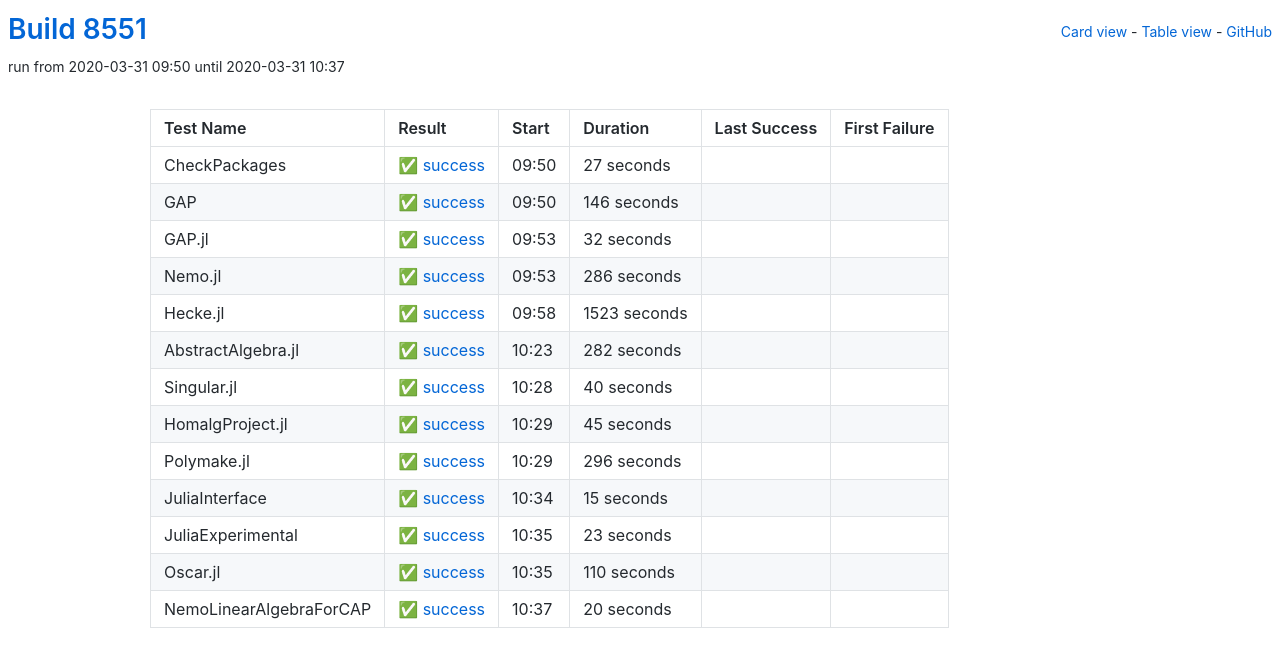
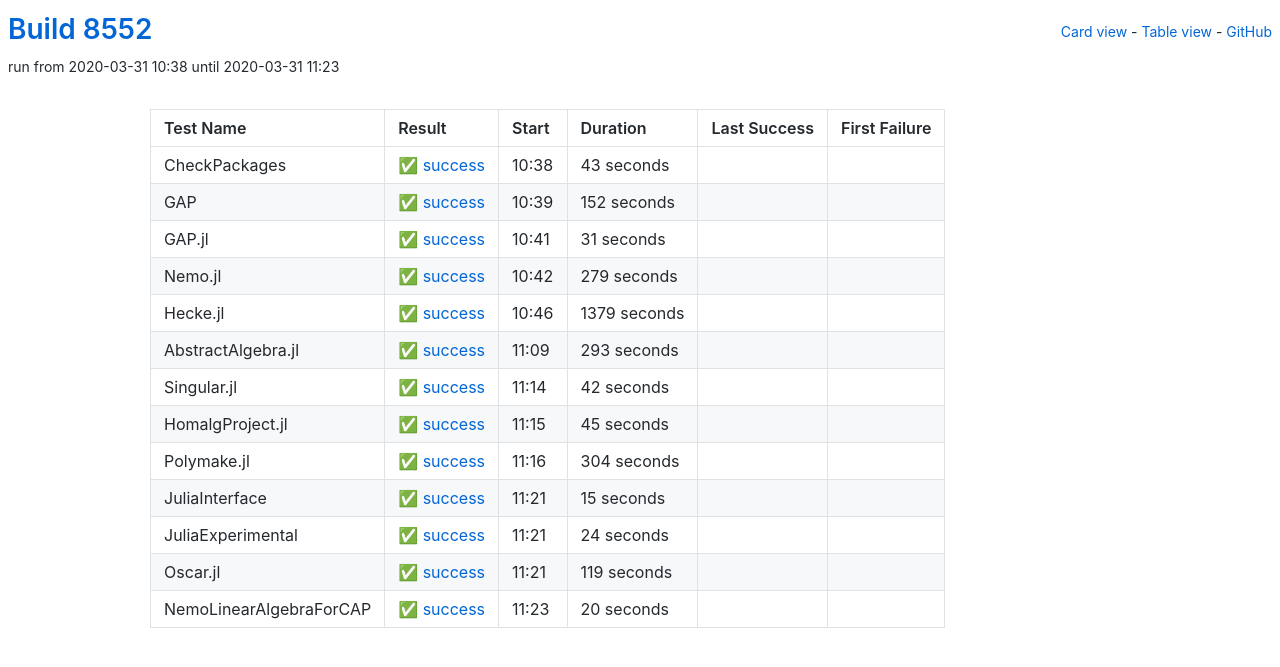
Before and after one commit to oscar-system/oscar-ci-status, a Jekyll site: the page built from table.html, in a window 1280 px wide. Shown: the top 667 px of the page. Built offline with Jekyll 4.4.1, drawn with Linux system fonts in a browser that asks for light colours.

Commit message:
Build 8552

```diff
--- a/_data/ci.yml
+++ b/_data/ci.yml
@@ -1,82 +1,82 @@
-build: 8551
-build_url: https://oscarci.mathematik.uni-kl.de/job/oscar/8551/
+build: 8552
+build_url: https://oscarci.mathematik.uni-kl.de/job/oscar/8552/
 job: oscar
 tests:
-- duration: 27
+- duration: 43
   exitcode: 0
   first_failure: false
   first_failure_url: null
   last_success: false
   last_success_url: null
-  log: https://oscarci.mathematik.uni-kl.de/job/oscar/8551/artifact/logs/build-8551/CheckPackages.log
+  log: https://oscarci.mathematik.uni-kl.de/job/oscar/8552/artifact/logs/build-8552/CheckPackages.log
   name: CheckPackages
-  start: 2020-03-31 09:50
+  start: 2020-03-31 10:38
   status: success
   success: true
-- duration: 146
+- duration: 152
   exitcode: 0
   first_failure: false
   first_failure_url: null
   last_success: false
   last_success_url: null
-  log: https://oscarci.mathematik.uni-kl.de/job/oscar/8551/artifact/logs/build-8551/GAP.log
+  log: https://oscarci.mathematik.uni-kl.de/job/oscar/8552/artifact/logs/build-8552/GAP.log
   name: GAP
-  start: 2020-03-31 09:50
+  start: 2020-03-31 10:39
   status: success
   success: true
-- duration: 32
+- duration: 31
   exitcode: 0
   first_failure: false
   first_failure_url: null
   last_success: false
   last_success_url: null
-  log: https://oscarci.mathematik.uni-kl.de/job/oscar/8551/artifact/logs/build-8551/GAP.jl.log
+  log: https://oscarci.mathematik.uni-kl.de/job/oscar/8552/artifact/logs/build-8552/GAP.jl.log
   name: GAP.jl
-  start: 2020-03-31 09:53
+  start: 2020-03-31 10:41
   status: success
   success: true
-- duration: 286
+- duration: 279
   exitcode: 0
   first_failure: false
   first_failure_url: null
   last_success: false
   last_success_url: null
-  log: https://oscarci.mathematik.uni-kl.de/job/oscar/8551/artifact/logs/build-8551/Nemo.jl.log
+  log: https://oscarci.mathematik.uni-kl.de/job/oscar/8552/artifact/logs/build-8552/Nemo.jl.log
   name: Nemo.jl
-  start: 2020-03-31 09:53
+  start: 2020-03-31 10:42
   status: success
   success: true
-- duration: 1523
+- duration: 1379
   exitcode: 0
   first_failure: false
   first_failure_url: null
   last_success: false
   last_success_url: null
-  log: https://oscarci.mathematik.uni-kl.de/job/oscar/8551/artifact/logs/build-8551/Hecke.jl.log
+  log: https://oscarci.mathematik.uni-kl.de/job/oscar/8552/artifact/logs/build-8552/Hecke.jl.log
   name: Hecke.jl
-  start: 2020-03-31 09:58
+  start: 2020-03-31 10:46
   status: success
   success: true
-- duration: 282
+- duration: 293
   exitcode: 0
   first_failure: false
   first_failure_url: null
   last_success: false
   last_success_url: null
-  log: https://oscarci.mathematik.uni-kl.de/job/oscar/8551/artifact/logs/build-8551/AbstractAlgebra.jl.log
+  log: https://oscarci.mathematik.uni-kl.de/job/oscar/8552/artifact/logs/build-8552/AbstractAlgebra.jl.log
   name: AbstractAlgebra.jl
-  start: 2020-03-31 10:23
+  start: 2020-03-31 11:09
   status: success
   success: true
-- duration: 40
+- duration: 42
   exitcode: 0
   first_failure: false
   first_failure_url: null
   last_success: false
   last_success_url: null
-  log: https://oscarci.mathematik.uni-kl.de/job/oscar/8551/artifact/logs/build-8551/Singular.jl.log
+  log: https://oscarci.mathematik.uni-kl.de/job/oscar/8552/artifact/logs/build-8552/Singular.jl.log
   name: Singular.jl
-  start: 2020-03-31 10:28
+  start: 2020-03-31 11:14
   status: success
   success: true
 - duration: 45
@@ -85,20 +85,20 @@ tests:
   first_failure_url: null
   last_success: false
   last_success_url: null
-  log: https://oscarci.mathematik.uni-kl.de/job/oscar/8551/artifact/logs/build-8551/HomalgProject.jl.log
+  log: https://oscarci.mathematik.uni-kl.de/job/oscar/8552/artifact/logs/build-8552/HomalgProject.jl.log
   name: HomalgProject.jl
-  start: 2020-03-31 10:29
+  start: 2020-03-31 11:15
   status: success
   success: true
-- duration: 296
+- duration: 304
   exitcode: 0
   first_failure: false
   first_failure_url: null
   last_success: false
   last_success_url: null
-  log: https://oscarci.mathematik.uni-kl.de/job/oscar/8551/artifact/logs/build-8551/Polymake.jl.log
+  log: https://oscarci.mathematik.uni-kl.de/job/oscar/8552/artifact/logs/build-8552/Polymake.jl.log
   name: Polymake.jl
-  start: 2020-03-31 10:29
+  start: 2020-03-31 11:16
   status: success
   success: true
 - duration: 15
@@ -107,31 +107,31 @@ tests:
   first_failure_url: null
   last_success: false
   last_success_url: null
-  log: https://oscarci.mathematik.uni-kl.de/job/oscar/8551/artifact/logs/build-8551/JuliaInterface.log
+  log: https://oscarci.mathematik.uni-kl.de/job/oscar/8552/artifact/logs/build-8552/JuliaInterface.log
   name: JuliaInterface
-  start: 2020-03-31 10:34
+  start: 2020-03-31 11:21
   status: success
   success: true
-- duration: 23
+- duration: 24
   exitcode: 0
   first_failure: false
   first_failure_url: null
   last_success: false
   last_success_url: null
-  log: https://oscarci.mathematik.uni-kl.de/job/oscar/8551/artifact/logs/build-8551/JuliaExperimental.log
+  log: https://oscarci.mathematik.uni-kl.de/job/oscar/8552/artifact/logs/build-8552/JuliaExperimental.log
   name: JuliaExperimental
-  start: 2020-03-31 10:35
+  start: 2020-03-31 11:21
   status: success
   success: true
-- duration: 110
+- duration: 119
   exitcode: 0
   first_failure: false
   first_failure_url: null
   last_success: false
   last_success_url: null
-  log: https://oscarci.mathematik.uni-kl.de/job/oscar/8551/artifact/logs/build-8551/Oscar.jl.log
+  log: https://oscarci.mathematik.uni-kl.de/job/oscar/8552/artifact/logs/build-8552/Oscar.jl.log
   name: Oscar.jl
-  start: 2020-03-31 10:35
+  start: 2020-03-31 11:21
   status: success
   success: true
 - duration: 20
@@ -140,8 +140,8 @@ tests:
   first_failure_url: null
   last_success: false
   last_success_url: null
-  log: https://oscarci.mathematik.uni-kl.de/job/oscar/8551/artifact/logs/build-8551/NemoLinearAlgebraForCAP.log
+  log: https://oscarci.mathematik.uni-kl.de/job/oscar/8552/artifact/logs/build-8552/NemoLinearAlgebraForCAP.log
   name: NemoLinearAlgebraForCAP
-  start: 2020-03-31 10:37
+  start: 2020-03-31 11:23
   status: success
   success: true
```
Also changed, not shown: README.md.
